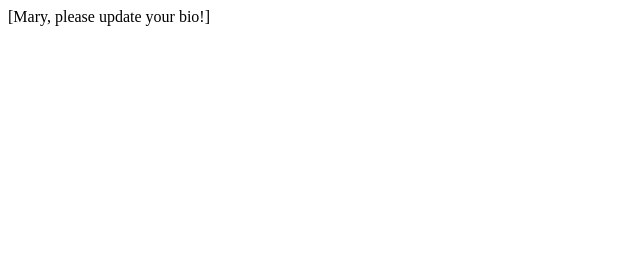
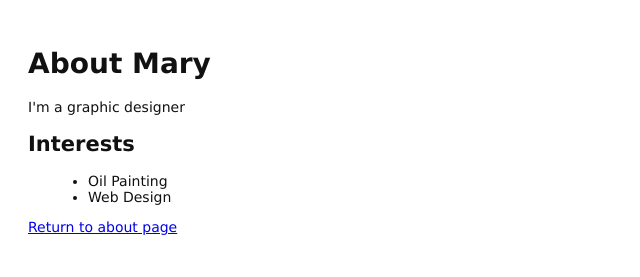
Before and after one commit to dlabro/johns-repo, a plain HTML site: page about/mary.html in a window 1280 px wide. Shown: the whole page, without its empty margins (0-640 px from the left). Drawn offline with Linux system fonts and the light colour scheme.

Commit message:
Add bio page for Mary

```diff
--- a/about/mary.html
+++ b/about/mary.html
@@ -1 +1,22 @@
-[Mary, please update your bio!]
+<!DOCTYPE html>
+<html lang="en">
+
+<head>
+ <title>About Mary</title>
+ <link rel="stylesheet" href="../style.css"/>
+ <meta charset="utf-8">
+</head>
+
+<body>
+ <h1>About Mary</h1>
+ <p>I'm a graphic designer</p>
+
+ <h2>Interests</h2>
+ <ul>
+  <li>Oil Painting</li>
+  <li>Web Design</li>
+ </ul>
+
+ <p><a href="index.html">Return to about page</a></p>
+</body>
+</html>
```
